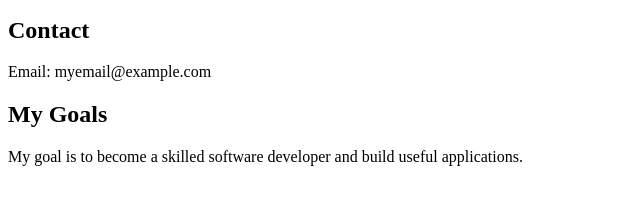
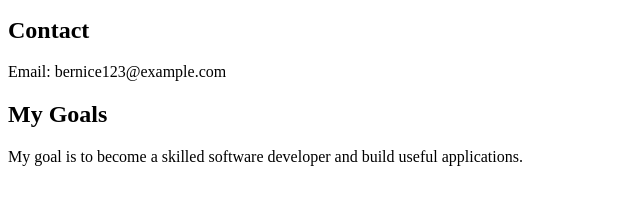
Before and after one commit to bernyalfia/Web_Dev_Lab, a plain HTML site: page index.html in a window 1280 px wide. Shown: the part 269-474 px from the top of the page, 0-640 px from the left. Drawn offline with Linux system fonts and the light colour scheme.

Commit message:
Update contact email on homepage
Co-authored-by: Copilot <223556219+Copilot@users.noreply.github.com>

```diff
--- a/index.html
+++ b/index.html
@@ -19,7 +19,7 @@
     </ul>
 
     <h2>Contact</h2>
-    <p>Email: myemail@example.com</p>
+    <p>Email: bernice123@example.com</p>
     <h2>My Goals</h2>
 <p>
     My goal is to become a skilled software developer
```
